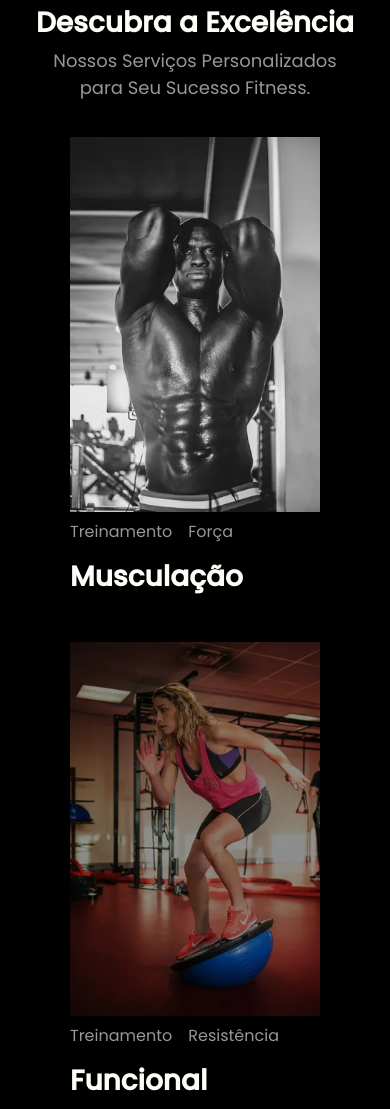
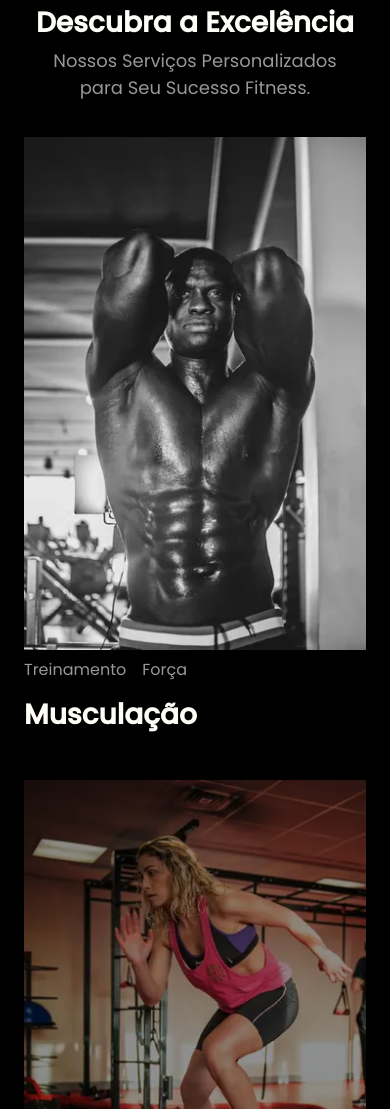
Before and after one commit to lucasgomesdacruz/Primefit, a plain HTML site: page index.html in a window 390 px wide. Shown: the part 1232-2341 px from the top of the page. Drawn offline with Linux system fonts and the light colour scheme.

Commit message:
ajustando responsividade

```diff
--- a/css/global.css
+++ b/css/global.css
@@ -26,11 +26,11 @@
     padding: 0px;
     box-sizing: border-box;
     font-family: 'PoppinsRegular', 'Rubik', sans-serif;
-
 }
 
 body {
     background-color: var(--color-main);
+    overflow-x: hidden;
 }
 
 b {
--- a/css/services.css
+++ b/css/services.css
@@ -171,10 +171,7 @@
 
     .container-services {
         gap: 40px;
-    }
 
-    .card img {
-        max-width: 250px;
     }
 
     .structures-text {
--- a/index.html
+++ b/index.html
@@ -102,7 +102,7 @@
                     <h2><b>Descubra a Excelência</b></h2>
                     <p>Nossos Serviços Personalizados para Seu Sucesso Fitness.</p>
                 </div>
-                <div class="container-services d-flex justify-content-center align-items-center flex-column flex-lg-row">
+                <div class="container-services d-flex justify-content-center align-items-center flex-column flex-lg-row ml-4 mr-4">
                    <div class="card" tabindex="0">
                         <img src="./imgs/servicos/musculacao.webp" alt="imagem de musculação">
                         <div class="Tipo-de-treino d-flex mt-2">
```
